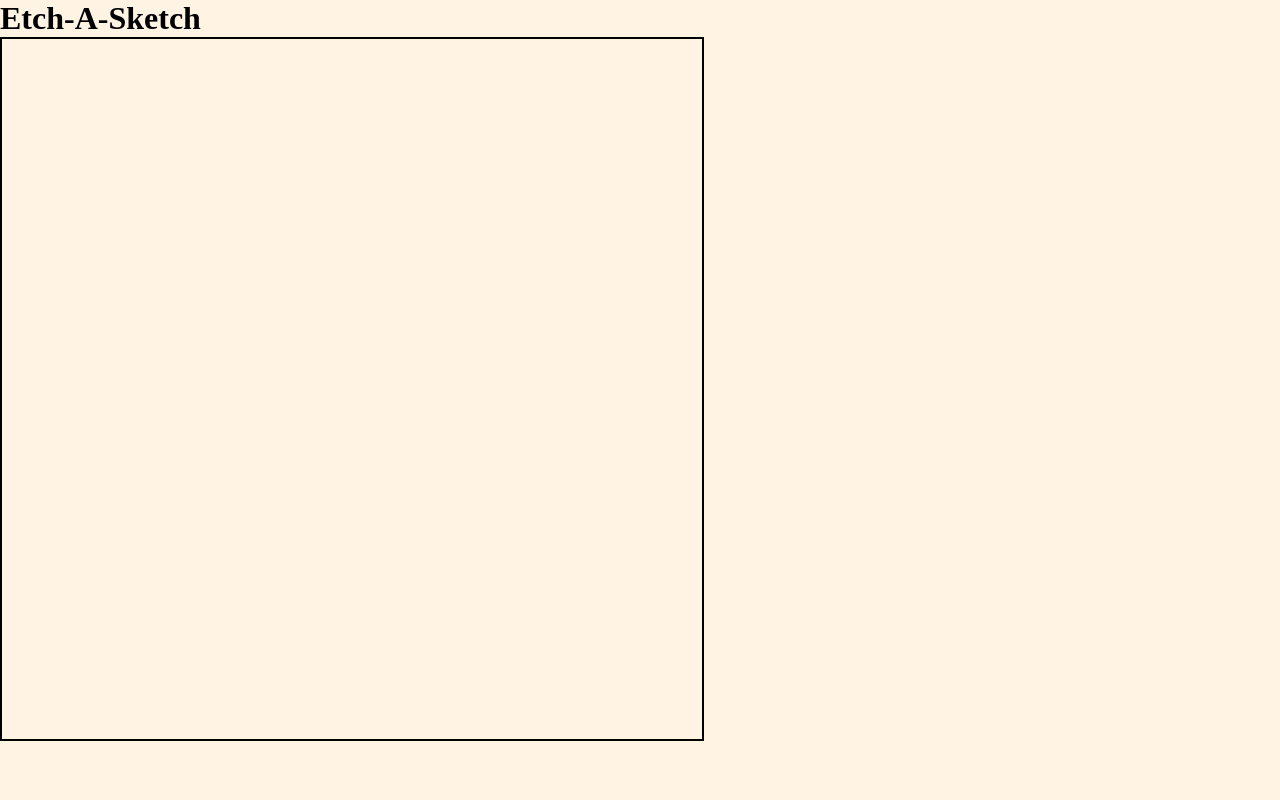
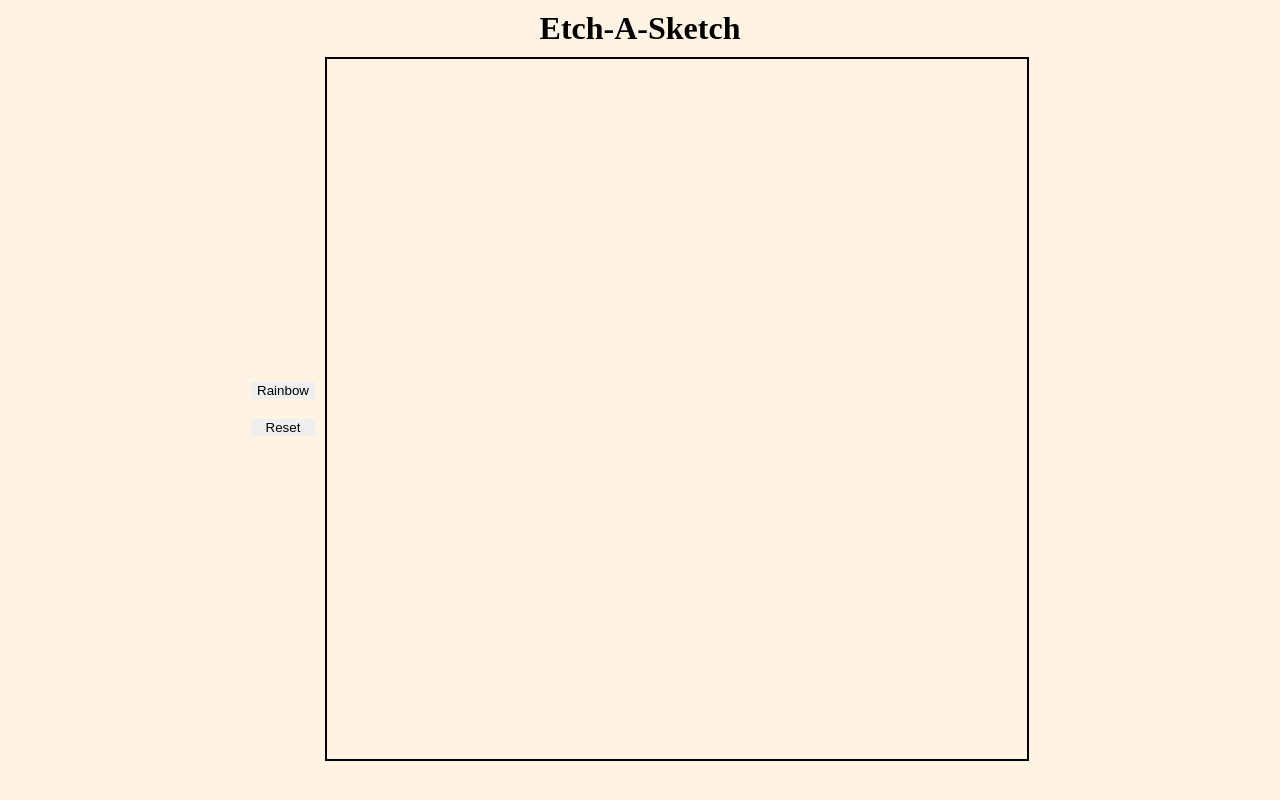
Before and after one commit to Warmflapjacks/Etch-that-sketch, a plain HTML site: page index.html in a window 1280 px wide. Drawn offline with Linux system fonts and the light colour scheme.

Commit message:
Add divs for buttons, main containers

```diff
--- a/index.html
+++ b/index.html
@@ -13,10 +13,14 @@
 </head>
 
 <body>
-    <h1 id = "header">
+    <h1 class = "header">
         <div>Etch-A-Sketch</div>
     </h1>
-    <div id = "main">
+    <div class = "main">
+        <div id = "button-container">
+            <button class = "button" id = "rainbow">Rainbow</button>
+            <button class = "button" id = "reset">Reset</button>
+        </div>
         <div id = "grid"></div>
     </div>
 </body>
```
